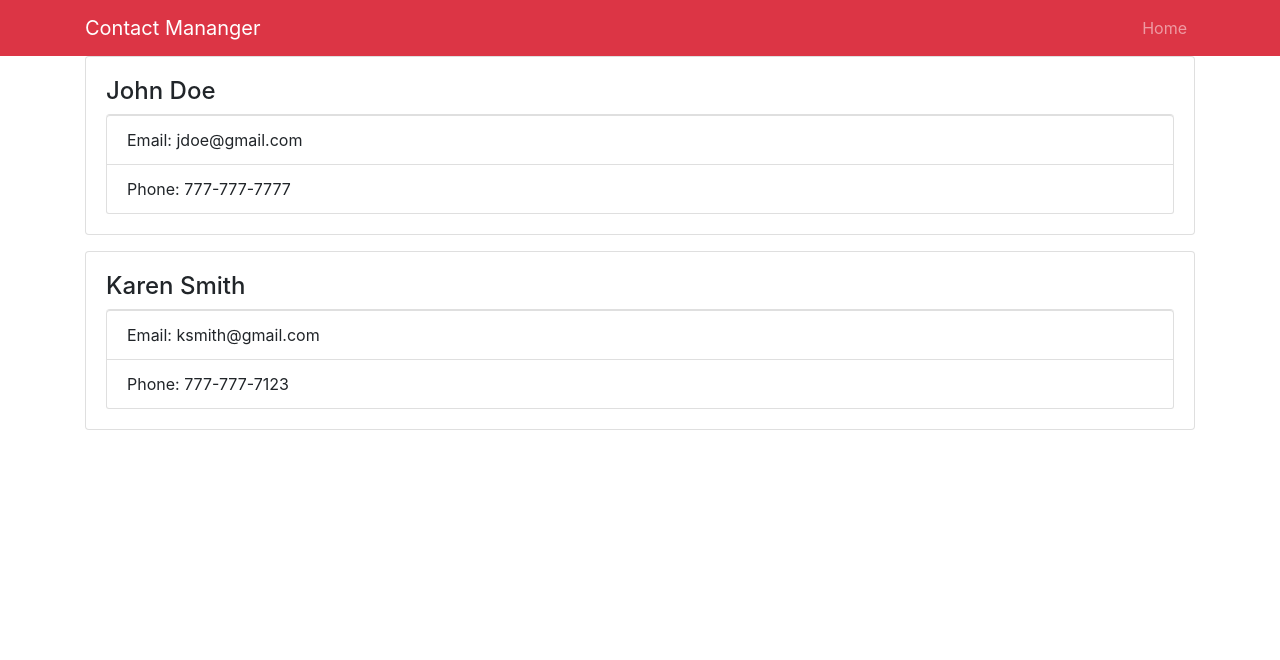
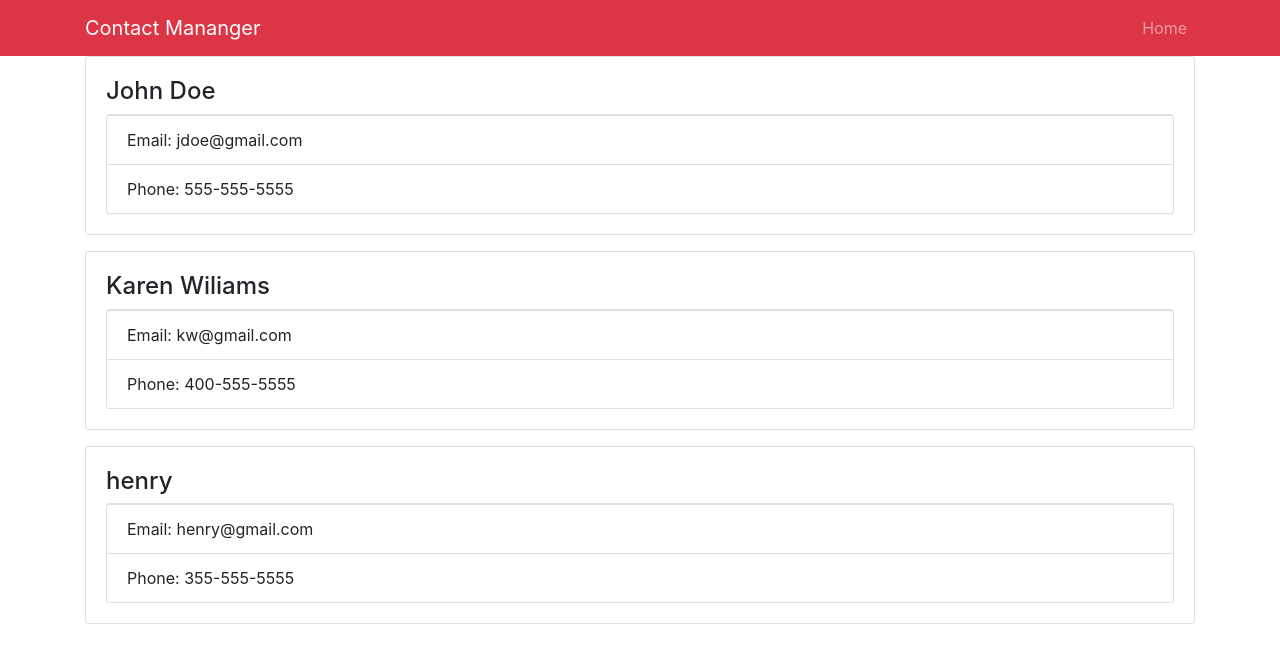
Before and after one commit to tngo0508/learn_react, a React (Create React App) app: page / in a window 1280 px wide. Shown: the top 660 px of the page. Built offline with nearby package versions, Linux system fonts and the light colour scheme.

Commit message:
state and context api

```diff
--- a/src/App.js
+++ b/src/App.js
@@ -1,5 +1,5 @@
 import React, { Component } from 'react';
-import Contact from './components/Contact';
+import Contacts from './components/Contacts';
 import Header from './components/Header';
 import 'bootstrap/dist/css/bootstrap.min.css'
 
@@ -11,12 +11,7 @@
       <div className="App">
         <Header branding="Contact Mananger" />
         <div className="container">
-          <Contact name="John Doe" email="jdoe@gmail.com"
-            phone="777-777-7777"
-          />
-          <Contact name="Karen Smith" email="ksmith@gmail.com"
-            phone="777-777-7123"
-          />
+          <Contacts />
         </div>
       </div >
     );
--- /dev/null
+++ b/src/components/Contacts.js
@@ -0,0 +1,43 @@
+import React, { Component } from 'react';
+import Contact from './Contact'
+
+class Contacts extends Component {
+  state = {
+    contacts: [
+      {
+        id: 1,
+        name: 'John Doe',
+        email: 'jdoe@gmail.com',
+        phone: '555-555-5555'
+      },
+      {
+        id: 2,
+        name: 'Karen Wiliams',
+        email: 'kw@gmail.com',
+        phone: '400-555-5555'
+      },
+      {
+        id: 3,
+        name: 'henry',
+        email: 'henry@gmail.com',
+        phone: '355-555-5555'
+      },
+    ]
+  };
+
+  render() {
+    const { contacts } = this.state;
+    return (
+      <div>
+        {contacts.map(contact => (
+          <Contact
+            key={contact.id}
+            contact={contact}
+          />
+        ))}
+      </div>
+    )
+  }
+}
+
+export default Contacts;
```
Also changed, not shown: src/components/Contact.js (+2 -9 lines).
